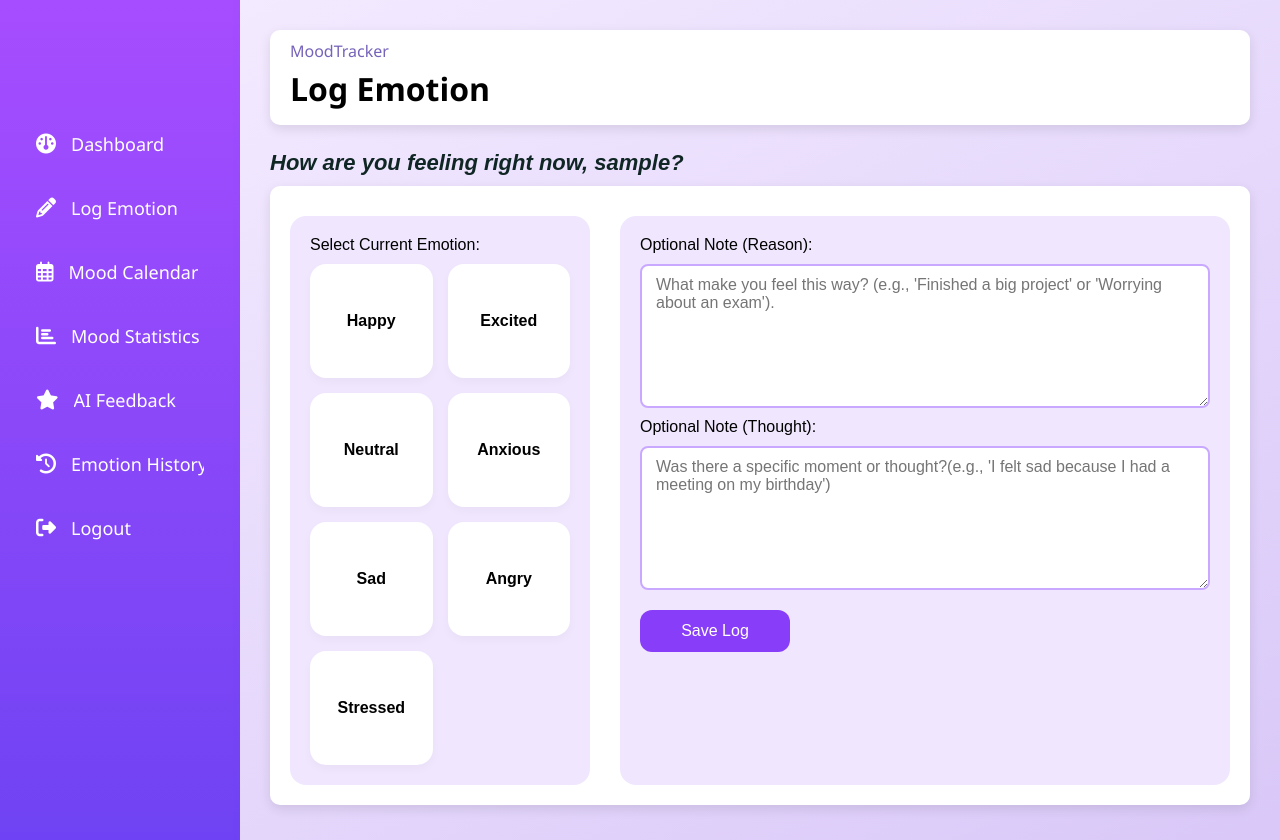
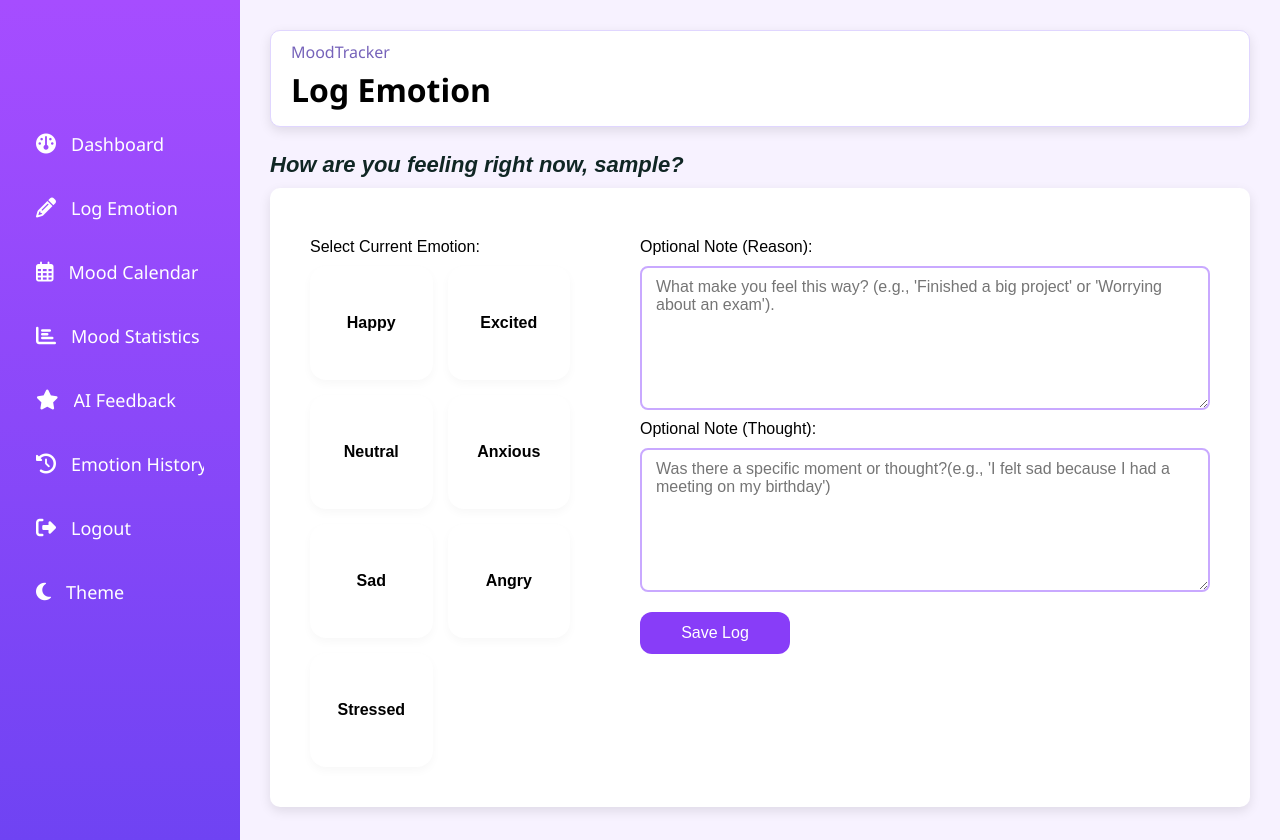
Before and after one commit to cassieY04/MoodTracker, a Flask app: page /log_emotion in a window 1280 px wide. Run offline with Flask 3, Linux system fonts and the light colour scheme; the visitor is signed in with stand-in values (Sample User, id 1).

Commit message:
added light/dark mode on the sidebar

```diff
--- a/app_package/login_register.py
+++ b/app_package/login_register.py
@@ -217,5 +217,6 @@ def reset_password():
 @auth_bp.route("/logout", methods=["GET"])
 def logout():
     session.pop('username', None)
+    session.pop('theme', None)
     flash("You have been logged out.")
     return redirect(url_for("home.homepage"))
--- a/app_package/templates/forgot.html
+++ b/app_package/templates/forgot.html
@@ -1,6 +1,7 @@
 <!DOCTYPE html>
 <html lang="en">
 <head>
+    <script src="{{ url_for('static', filename='theme.js') }}"></script>
     <meta charset="UTF-8">
     <title>Forgot Password</title>
     <link rel="stylesheet" href="{{ url_for('static', filename='style.css') }}">
--- a/app_package/templates/index.html
+++ b/app_package/templates/index.html
@@ -1,6 +1,7 @@
 <!DOCTYPE html>
 <html lang="en">
 <head>
+    <script src="{{ url_for('static', filename='theme.js') }}"></script>
     <meta charset="UTF-8">
     <title>MoodTracker - Welcome</title>
     <link rel="stylesheet" href="{{ url_for('static', filename='style.css') }}">
--- a/app_package/templates/log_emotion.html
+++ b/app_package/templates/log_emotion.html
@@ -1,6 +1,7 @@
 <!DOCTYPE html>
 <html lang="en">
 <head>
+    <script src="{{ url_for('static', filename='theme.js') }}"></script>
     <meta charset="UTF-8">
     <meta name="viewport" content="width=device-width, initial-scale=1.0">
     <title>Daily Emotion Log</title>
@@ -59,6 +60,12 @@
                     <a href="/logout">
                         <i class="fas fa-sign-out-alt"></i>
                         <span>Logout</span>
+                    </a>
+                </li>
+                <li>
+                    <a href="javascript:void(0)" id="theme-toggle" class="theme-btn-sidebar">
+                        <i id="theme-icon" class="fas fa-moon"></i>
+                        <span>Theme</span>
                     </a>
                 </li>
             </ul>
--- a/app_package/templates/login.html
+++ b/app_package/templates/login.html
@@ -1,6 +1,7 @@
 <!DOCTYPE html>
 <html lang="en">
 <head>
+    <script src="{{ url_for('static', filename='theme.js') }}"></script>
     <meta charset="UTF-8">
     <title>Log In - MoodTracker</title>
     <link rel="stylesheet" href="{{ url_for('static', filename='style.css') }}">
--- a/app_package/templates/profile.html
+++ b/app_package/templates/profile.html
@@ -1,6 +1,7 @@
 <!DOCTYPE html>
 <html lang="en">
 <head>
+    <script src="{{ url_for('static', filename='theme.js') }}"></script>
     <meta charset="UTF-8">
     <title>My Profile - MoodTracker</title>
     <link rel="stylesheet" href="{{ url_for('static', filename='style.css') }}">
--- a/app_package/templates/register.html
+++ b/app_package/templates/register.html
@@ -1,6 +1,7 @@
 <!DOCTYPE html>
 <html lang="en">
 <head>
+    <script src="{{ url_for('static', filename='theme.js') }}"></script>
     <meta charset="UTF-8">
     <title>Register - MoodTracker</title>
     <link rel="stylesheet" href="{{ url_for('static', filename='style.css') }}">
--- a/app_package/templates/reset.html
+++ b/app_package/templates/reset.html
@@ -1,6 +1,7 @@
 <!DOCTYPE html>
 <html lang="en">
 <head>
+    <script src="{{ url_for('static', filename='theme.js') }}"></script>
     <meta charset="UTF-8">
     <title>Reset Password</title>
     <link rel="stylesheet" href="{{ url_for('static', filename='style.css') }}">
--- a/app_package/templates/verify_security.html
+++ b/app_package/templates/verify_security.html
@@ -1,6 +1,7 @@
 <!DOCTYPE html>
 <html lang="en">
 <head>
+    <script src="{{ url_for('static', filename='theme.js') }}"></script>
     <meta charset="UTF-8">
     <title>Security Verification</title>
     <link rel="stylesheet" href="{{ url_for('static', filename='style.css') }}">
--- a/static/style.css
+++ b/static/style.css
@@ -1,3 +1,22 @@
+:root {
+    --bg-main: #f7f2ff;       /* Your current light purple */
+    --card-bg: #ffffff;
+    --text-main: #4b2e83;     /* Your current deep purple */
+    --sidebar-bg: linear-gradient(180deg, #a64dff, #6f43f3);
+    --topbar-bg: #ffffff;
+    --border-color: #e0d6ff;
+}
+
+[data-theme="dark"] {
+    --bg-main: #121212;
+    --card-bg: #1e1e1e;
+    --text-main: #e0e0e0;
+    --sidebar-bg: #181818;    /* Solid dark for sidebar in dark mode */
+    --topbar-bg: #1e1e1e;
+    --border-color: #333333;
+}
+/*i put base and dark mode later u adjust on ur own if u want*/
+
 html, body {
     margin: 0;
     padding: 0;
@@ -574,12 +594,11 @@ body.body {
 /*MAIN SECTION */
 .main-section {
     flex: 1;
-    background: #dccbf3;
-    box-shadow: #6c4bbf 15px 0px 15px;
-    background:linear-gradient(150deg, #f3eaff, #d9c8f8);
+    background: var(--bg-main); /* Now it uses the variable from :root */
     padding: 30px ;
     position: relative;
     width: 100%;
+    transition: background 0.3s ease;
 }
 
 /*TOP BAR */
@@ -588,11 +607,13 @@ body.body {
     justify-content: space-between;
     align-items: center;
     flex-wrap: wrap;
-    background: #ffffff;
+    background: var(--topbar-bg); /* Changed from #ffffff */
     border-radius: 10px;
     padding: 10px 20px;
     margin-bottom: 15px;
+    /* We use var(--border-color) or a subtle dark shadow for dark mode */
     box-shadow: 0 4px 12px rgba(0,0,0,0.1);
+    border: 1px solid var(--border-color); /* Added this to define the edge in dark mode */
     cursor: default;
 }
 
@@ -1099,7 +1131,7 @@ textarea {
 }
 
 .log-right{
-    background: #f0e7ff;
+    background: var(--card-bg);
     padding: 20px;
     border-radius: 16px;
     display: flex;
@@ -1108,7 +1140,7 @@ textarea {
 }
 
 .log-left{
-    background: #f0e7ff;
+    background: var(--card-bg);
     padding: 20px;
     border-radius: 16px;
 }
--- /dev/null
+++ b/static/theme.js
@@ -0,0 +1,40 @@
+//ik we shldnt use javascript but this is the best/easiest way aka more user friendly to do, i only use it purely for light/dark mode(from jiaqi)
+(function() {
+})();
+
+document.addEventListener('DOMContentLoaded', () => {
+    const themeToggle = document.getElementById('theme-toggle');
+    const themeIcon = document.getElementById('theme-icon');
+    const html = document.documentElement;
+
+    //Sync icon on load based on what Flask set
+    const currentTheme = html.getAttribute('data-theme');
+    if (themeIcon && currentTheme === 'dark') {
+        themeIcon.classList.replace('fa-moon', 'fa-sun');
+    }
+
+    if (themeToggle) {
+        themeToggle.addEventListener('click', () => {
+            const isDark = html.getAttribute('data-theme') === 'dark';
+            const newTheme = isDark ? 'light' : 'dark';
+
+            html.setAttribute('data-theme', newTheme);
+
+            //Update Icon
+            if (themeIcon) {
+                if (newTheme === 'dark') {
+                    themeIcon.classList.replace('fa-moon', 'fa-sun');
+                } else {
+                    themeIcon.classList.replace('fa-sun', 'fa-moon');
+                }
+            }
+
+            //makes it unique to the user
+            fetch('/update_theme', {
+                method: 'POST',
+                headers: { 'Content-Type': 'application/json' },
+                body: JSON.stringify({ theme: newTheme })
+            });
+        });
+    }
+});
```
Also changed, not shown: other parts of static/style.css (+46 -21 lines), app_package/__init__.py (+8 -1 lines), app_package/templates/ai_feedback.html (+7 -0 lines), app_package/templates/dashboard.html (+7 -6 lines), app_package/templates/emotion_history.html (+7 -0 lines), app_package/templates/mood_calendar.html (+7 -0 lines), app_package/templates/mood_statistics.html (+7 -0 lines).
